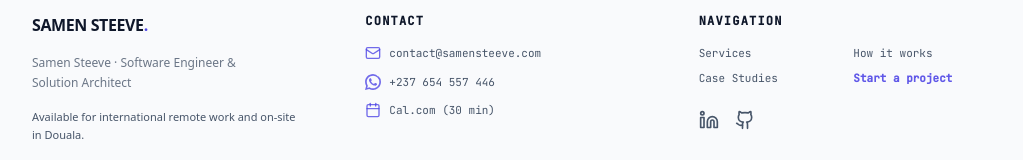
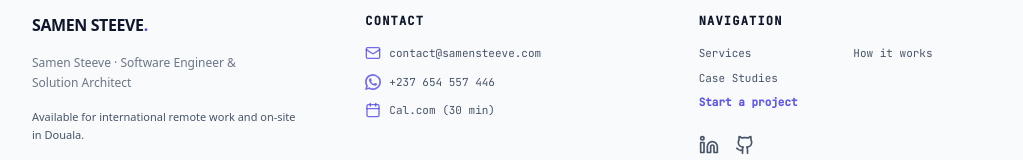
Before and after one commit to samsteeven/services-samensteeve, a Next.js app: page /en/demarrer-un-projet in a window 1280 px wide. Shown: the part 1182-1342 px from the top of the page, without its empty margins (128-1151 px from the left). Built offline with nearby package versions, Linux system fonts and the light colour scheme; no server answers.

Commit message:
fix: add Tools I use link to footer navigation

```diff
--- a/components/site-footer.tsx
+++ b/components/site-footer.tsx
@@ -108,6 +108,9 @@
               <Link href={`/${lang}/realisations`} className="hover:text-accent transition duration-200">
                 {t.nav.realisations}
               </Link>
+              <Link href={`/${lang}/tools-i-use`} className="hover:text-accent transition duration-200">
+                {t.nav.tools}
+              </Link>
               <Link href={`/${lang}/demarrer-un-projet`} className="hover:text-accent transition duration-200 font-semibold text-accent/90">
                 {t.nav.cta}
               </Link>
```
